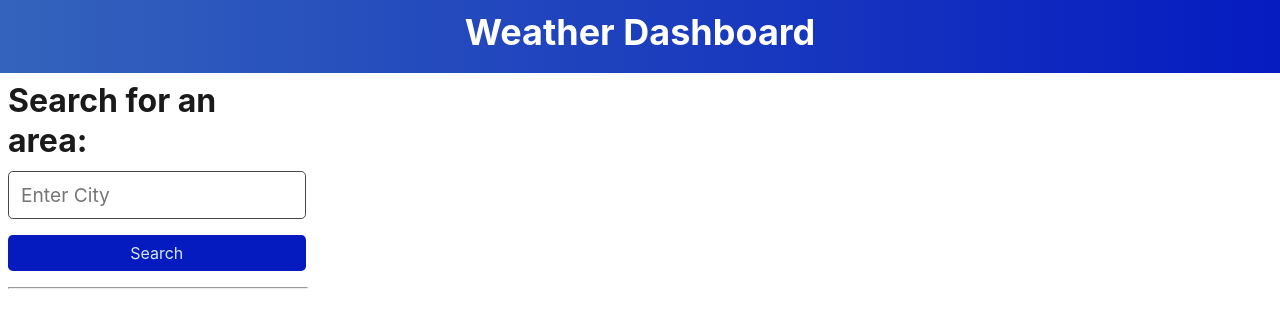
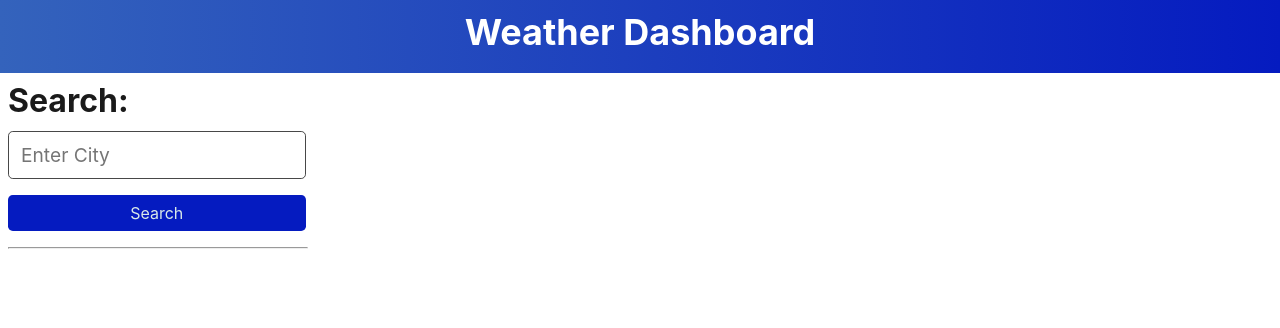
Before and after one commit to rickyavila29/weather-api, a plain HTML site: page Main/index.html in a window 1280 px wide. Drawn offline with nearby package versions, Linux system fonts and the light colour scheme.

Commit message:
stress on stress on stress

```diff
--- a/Main/index.html
+++ b/Main/index.html
@@ -19,8 +19,8 @@
     <div class="container-fluid" style="max-width: 1400px">
       <div class="row">
         <aside class="col-lg-3 pb-3">
-          <h2 id="form-heading" class="mt-1 h3 form-label">
-            Search for an area:
+          <h2 id="form-heading">
+            Search:
           </h2>
           <form id="search-form" class="form">
             <div class="form-inline form-group">
```
